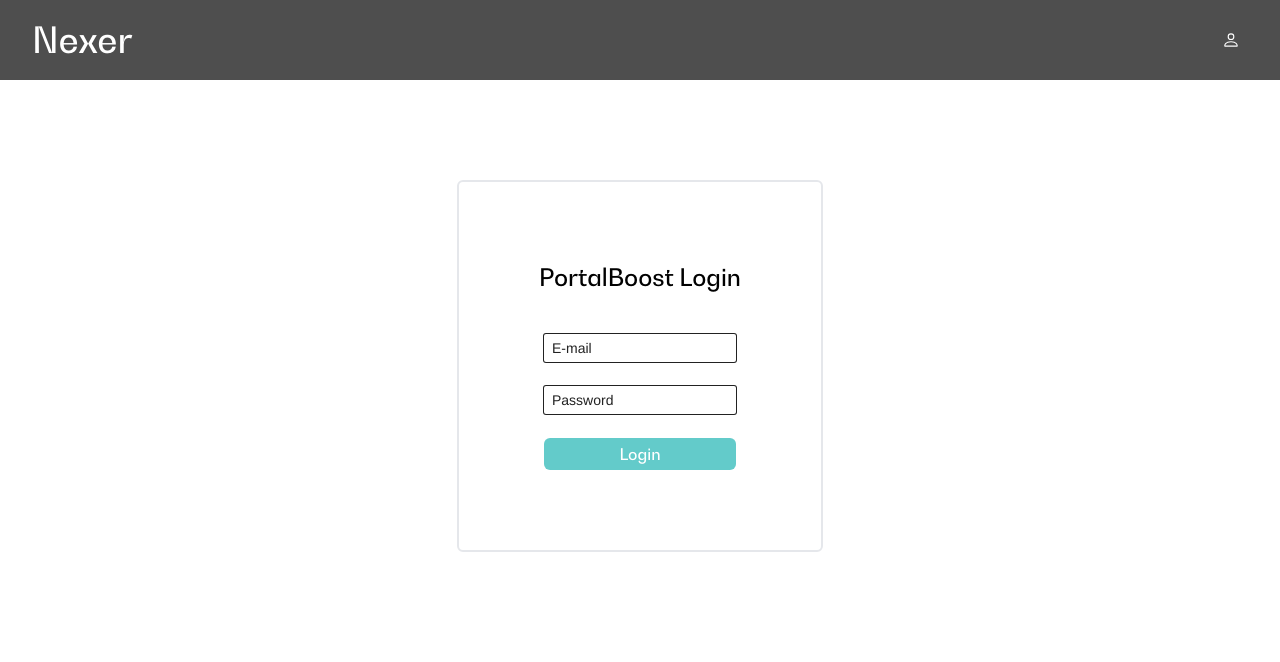
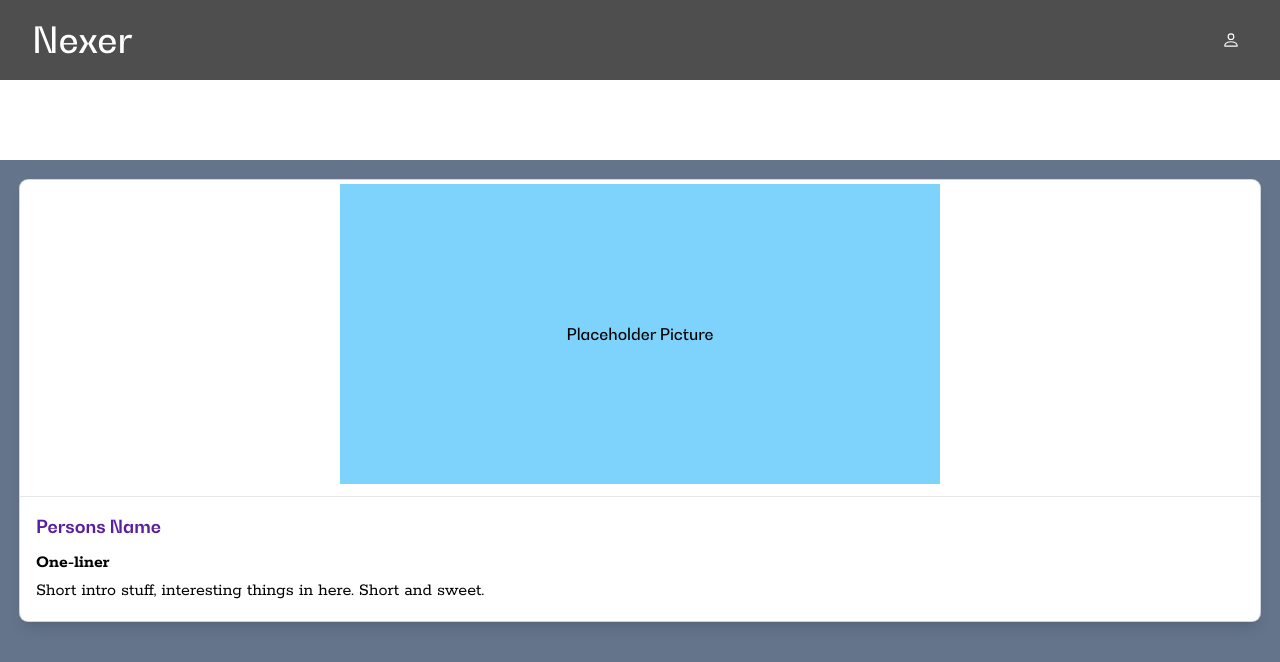
Before and after one commit to PortalBoost/PortalBoost, a React (Vite) app in the folder PortalBoost/ClientApp/: page / in a window 1280 px wide. Shown: the top 662 px of the page. Built offline with nearby package versions, Linux system fonts and the light colour scheme; a web font is replaced by a local one.

Commit message:
EmployeePreview WIP

```diff
--- a/PortalBoost/ClientApp/src/App.tsx
+++ b/PortalBoost/ClientApp/src/App.tsx
@@ -25,11 +25,11 @@ function App() {
 
         <Routes>
 
-          <Route path="/employees" element={validLogin ? <ViewEmployees /> : <LoginPage />} />
+          {/* <Route path="/employees" element={validLogin ? <ViewEmployees /> : <LoginPage />} />
           <Route path="/companies" element={validLogin ? <ViewCompanies /> : <LoginPage />} />
           <Route path="/" element={validLogin ? <LandingPage /> : <LoginPage />} />
-          <Route path="*" element={<PageNotFound />} />
-
+          <Route path="*" element={<PageNotFound />} /> */}
+          <Route path="/" element={<ViewEmployees></ViewEmployees>} />
         </Routes>
 
       </ContentWrapper>
--- a/PortalBoost/ClientApp/src/components/employee/EmployeePreview.tsx
+++ b/PortalBoost/ClientApp/src/components/employee/EmployeePreview.tsx
@@ -13,8 +13,27 @@ const EmployeePreview = () => {
 	// About-me sections
 	// Card footer(?)
 	// Send a message button (email)
+
+	// TODO: Hover/Touch differences on mobile
+	// TODO: Nicer looking outline
+	// TODO: Hover effects
+	// TODO: Overlays?
+	const temppic = <div className="bg-sky-300 w-[600px] h-[300px] p-1 m-1 shrink flex justify-center items-center ">Placeholder Picture</div>
+
 	return (
-		null
+		<div className="h-auto rounded-lg flex flex-col bg-white shadow-lg gap-1 ring-1 ring-n-gray">
+
+			{/** Fake image */}
+			<div className="flex justify-center shrink">
+				{temppic}
+			</div>
+			<hr className="my-1"></hr>
+			<div className="p-4 pt-2">
+				<div className="text-n-purple font-semibold text-lg">Persons Name</div>
+				<p className="mt-2 font-bold">One-liner</p>
+				<p className="">Short intro stuff, interesting things in here. Short and sweet. </p>
+			</div>
+		</div>
 	)
 }
 
--- a/PortalBoost/ClientApp/src/pages/viewEmployees/ViewEmployees.tsx
+++ b/PortalBoost/ClientApp/src/pages/viewEmployees/ViewEmployees.tsx
@@ -1,11 +1,21 @@
-
+import EmployeePreview from "../../components/employee/EmployeePreview"
 
 const ViewEmployees = () => {
 
 	//TODO: Get all employees/mock employees. Map out all employees in container, show employeepreview for each employee. On click, get id, show modal with usermodal with same id.
 
+	const AMOUNT_OF_TEST_EMPLOYEES = [1, 2, 3, 4, 5]
+
 	return (
-		<div> Here's a bunch of employees. </div>
+		<div className="container mt-20 bg-slate-500 p-5 min-h-screen">
+			{/** Test container */}
+
+			{/* {AMOUNT_OF_TEST_EMPLOYEES.map((x) =>
+					<div key={x}>Employee</div>
+				)} */}
+			<EmployeePreview />
+
+		</div>
 	)
 }
 
```
